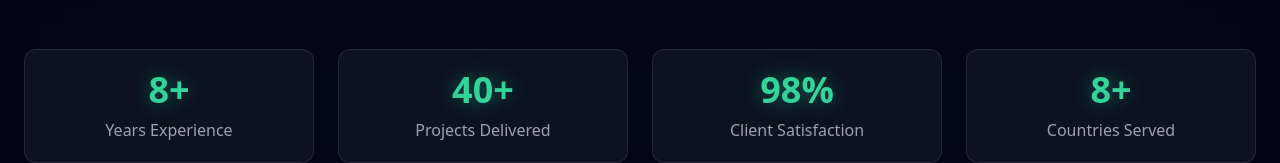
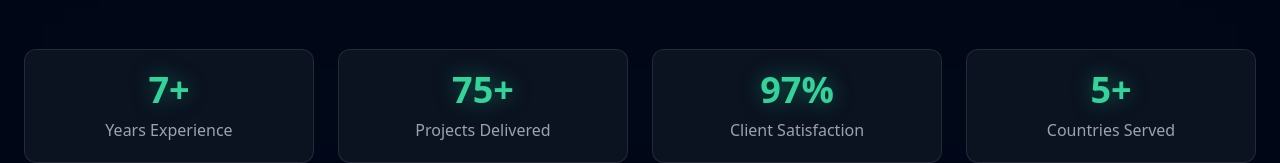
Before and after one commit to Neil1306/qubeitconsulting, a React (Vite) app: page /#/ in a window 1280 px wide. Shown: the part 734-897 px from the top of the page. Built offline with nearby package versions, Linux system fonts and the light colour scheme.

Commit message:
Update Home.jsx

```diff
--- a/src/pages/Home.jsx
+++ b/src/pages/Home.jsx
@@ -61,22 +61,22 @@ export default function Home() {
         <div className="max-w-7xl mx-auto grid grid-cols-2 md:grid-cols-4 gap-6 relative z-10">
 
           <div className="card text-center">
-            <Counter value={8} />
+            <Counter value={7} />
             <p className="text-gray-400 mt-2">Years Experience</p>
           </div>
 
           <div className="card text-center">
-            <Counter value={40} />
+            <Counter value={75} />
             <p className="text-gray-400 mt-2">Projects Delivered</p>
           </div>
 
           <div className="card text-center">
-            <Counter value={98} suffix="%" />
+            <Counter value={97} suffix="%" />
             <p className="text-gray-400 mt-2">Client Satisfaction</p>
           </div>
 
           <div className="card text-center">
-            <Counter value={8} />
+            <Counter value={5} />
             <p className="text-gray-400 mt-2">Countries Served</p>
           </div>
 
```
